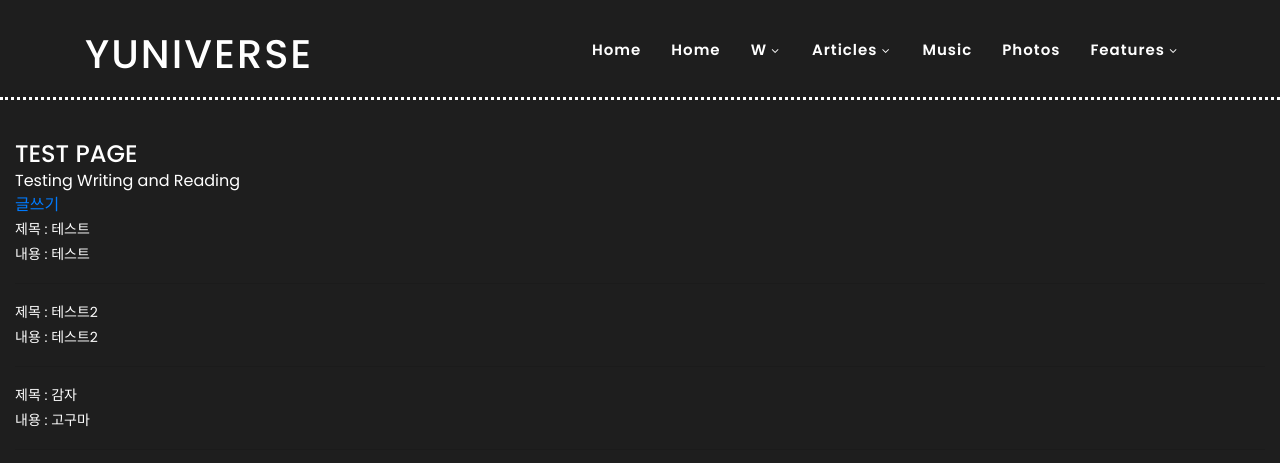
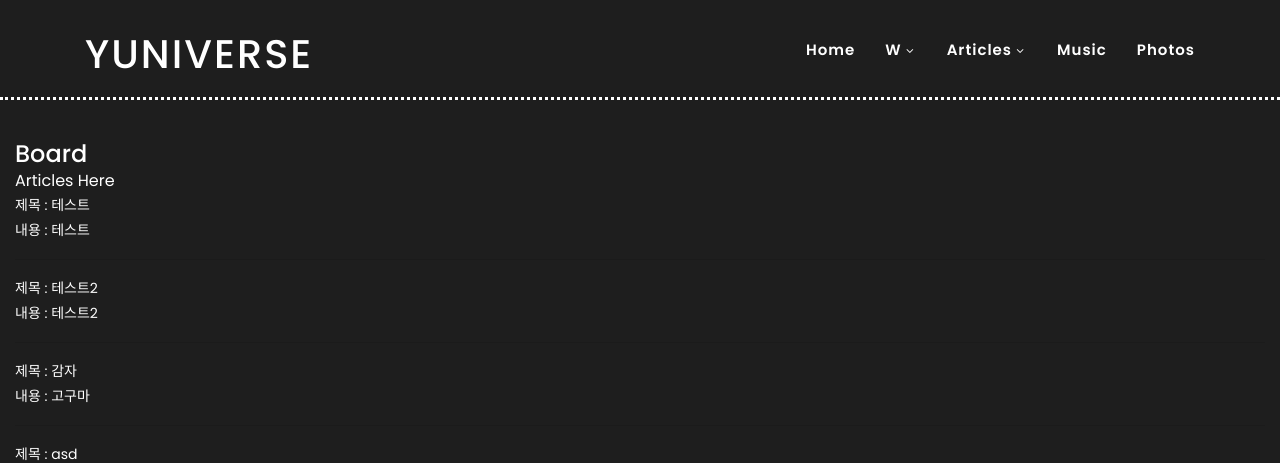
Before and after one commit to yyyljy/django-YUNIVERSE, a Django app: page /articles/ in a window 1280 px wide. Shown: the top 463 px of the page. Run offline with Django 3.2, Linux system fonts and the light colour scheme; data comes from the database, SQL or seed files in the repository; some libraries are stand-ins or nearby versions.

Commit message:
nav update

```diff
--- a/articles/templates/articles/index.html
+++ b/articles/templates/articles/index.html
@@ -1,9 +1,9 @@
 {% extends 'base.html' %}
 {% block content %}
-    <h4>TEST PAGE</h4>
-    <span>Testing Writing and Reading</span>
-    <p></p>
-    <a href="{% url 'articles:write' %}">글쓰기</a>
+    <h4>Board</h4>
+    <span>Articles Here</span>
+
+    <!-- <a href="{% url 'articles:write' %}">글쓰기</a> -->
 
     {% for article in articles %}
         <p>제목 : {{ article.title }} </p>
--- a/mysite/templates/base.html
+++ b/mysite/templates/base.html
@@ -1,12 +1,14 @@
 {% load static %}
 <!DOCTYPE html>
 <html lang="kr">
+
 <head>
     <meta charset="utf-8">
     <meta name="viewport" content="width=device-width, initial-scale=1, shrink-to-fit=no">
     <meta name="description" content="">
     <meta name="author" content="">
-    <link href="https://fonts.googleapis.com/css?family=Poppins:100,200,300,400,500,600,700,800,900&display=swap" rel="stylesheet">
+    <link href="https://fonts.googleapis.com/css?family=Poppins:100,200,300,400,500,600,700,800,900&display=swap"
+        rel="stylesheet">
 
     <title>Yuniverse - 윤이버스</title>
 
@@ -16,6 +18,7 @@
     <link rel="stylesheet" href="{% static 'blog/css/owl-carousel.css' %}">
     <link rel="stylesheet" href="{% static 'blog/css/lightbox.css' %}">
 </head>
+
 <body>
 
     <!-- ***** Header Area Start ***** -->
@@ -31,7 +34,6 @@
                         <!-- ***** Logo End ***** -->
                         <!-- ***** Menu Start ***** -->
                         <ul class="nav">
-                        <li class="scroll-to-section"><a href="/">Home</a></li>
                             <li class="scroll-to-section"><a href="/">Home</a></li>
                             <li class="submenu">
                                 <a href="javascript:;">W</a>
@@ -51,15 +53,6 @@
                             </li>
                             <li class="scroll-to-section"><a href="#kids">Music</a></li>
                             <li class="scroll-to-section"><a href="#kids">Photos</a></li>
-                          <li class="submenu">
-                              <a href="javascript:;">Features</a>
-                              <ul>
-                                  <li><a href="#">Features Page 1</a></li>
-                                  <li><a href="#">Features Page 2</a></li>
-                                  <li><a href="#">Features Page 3</a></li>
-                                  <li><a rel="nofollow" href="https://templatemo.com/page/4" target="_blank">Template Page 4</a></li>
-                              </ul>
-                          </li>
                         </ul>
                         <a class='menu-trigger'>
                             <span>Menu</span>
@@ -99,8 +92,15 @@
     <!-- Global Init -->
     <script src="{% static 'blog/js/custom.js' %}"></script>
 
-    <script src="https://code.jquery.com/jquery-3.3.1.slim.min.js" integrity="sha384-q8i/X+965DzO0rT7abK41JStQIAqVgRVzpbzo5smXKp4YfRvH+8abtTE1Pi6jizo" crossorigin="anonymous"></script>
-    <script src="https://cdnjs.cloudflare.com/ajax/libs/popper.js/1.14.7/umd/popper.min.js" integrity="sha384-UO2eT0CpHqdSJQ6hJty5KVphtPhzWj9WO1clHTMGa3JDZwrnQq4sF86dIHNDz0W1" crossorigin="anonymous"></script>
-    <script src="https://stackpath.bootstrapcdn.com/bootstrap/4.3.1/js/bootstrap.min.js" integrity="sha384-JjSmVgyd0p3pXB1rRibZUAYoIIy6OrQ6VrjIEaFf/nJGzIxFDsf4x0xIM+B07jRM" crossorigin="anonymous"></script>
+    <script src="https://code.jquery.com/jquery-3.3.1.slim.min.js"
+        integrity="sha384-q8i/X+965DzO0rT7abK41JStQIAqVgRVzpbzo5smXKp4YfRvH+8abtTE1Pi6jizo"
+        crossorigin="anonymous"></script>
+    <script src="https://cdnjs.cloudflare.com/ajax/libs/popper.js/1.14.7/umd/popper.min.js"
+        integrity="sha384-UO2eT0CpHqdSJQ6hJty5KVphtPhzWj9WO1clHTMGa3JDZwrnQq4sF86dIHNDz0W1"
+        crossorigin="anonymous"></script>
+    <script src="https://stackpath.bootstrapcdn.com/bootstrap/4.3.1/js/bootstrap.min.js"
+        integrity="sha384-JjSmVgyd0p3pXB1rRibZUAYoIIy6OrQ6VrjIEaFf/nJGzIxFDsf4x0xIM+B07jRM"
+        crossorigin="anonymous"></script>
 </body>
+
 </html>
```
Also changed, not shown: README.md. Lines whose indentation alone changed are shown as unchanged.
